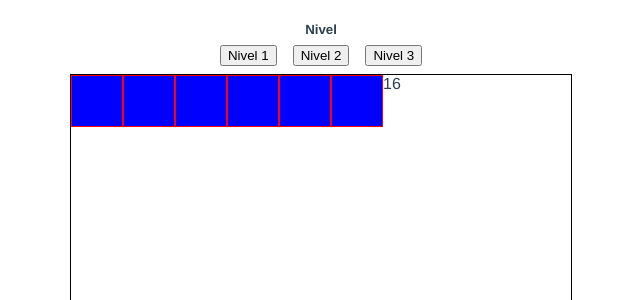
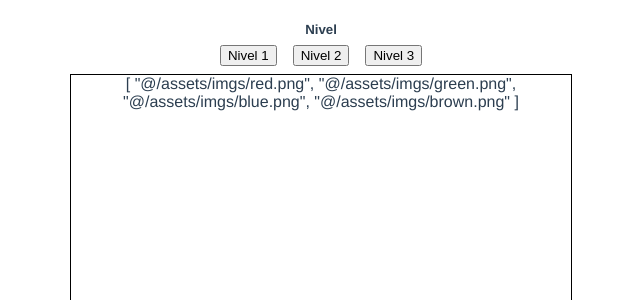
Before and after one commit to AlanDuOl/guess-vue, a Vue app: page / in a window 1280 px wide. Shown: the top 300 px of the page, without its empty margins (319-959 px from the left). Built offline with nearby package versions, Linux system fonts and the light colour scheme.

Commit message:
Start logic to shuffle the array

```diff
--- a/src/App.vue
+++ b/src/App.vue
@@ -2,16 +2,17 @@
   <div id="app">
     <h5>Nivel</h5>
     <div id="lvl-btns-container">
-      <button class="lvl-btn" value="16" v-on:click="changeLvl">Nivel 1</button>
-      <button class="lvl-btn" value="25" @click="changeLvl">Nivel 2</button>
-      <button class="lvl-btn" value="36" @click="changeLvl">Nivel 3</button>
+      <button class="lvl-btn" :value="levels.lvl1" v-on:click="changeLvl">Nivel 1</button>
+      <button class="lvl-btn" :value="levels.lvl2" @click="changeLvl">Nivel 2</button>
+      <button class="lvl-btn" :value="levels.lvl3" @click="changeLvl">Nivel 3</button>
     </div>
-    <Board :numTiles="numTiles" />
+    <Board :paths="finalPaths" :numTiles="numTiles"/>
   </div>
 </template>
 
 <script>
 import Board from './components/Board'
+
 export default {
 
   name: 'app',
@@ -21,14 +22,45 @@ export default {
   },
 
   data: () => {
-	return {
-		numTiles: '16'
-	}
+    return {
+      numTiles: '8',
+      paths: ['@/assets/imgs/red.png', '@/assets/imgs/green.png',
+				'@/assets/imgs/blue.png', '@/assets/imgs/brown.png',
+				'@/assets/imgs/gray.png', '@/assets/imgs/orange.png'
+      ],
+      finalPaths: ['@/assets/imgs/red.png', '@/assets/imgs/green.png',
+        '@/assets/imgs/blue.png', '@/assets/imgs/brown.png'
+      ],
+      levels: {
+        lvl1: '8',
+        lvl2: '10',
+        lvl3: '12'
+      }
+    }
   },
+
   methods: {
-	changeLvl(event) {
-		this.numTiles = event.target.value
-	}
+
+    changeLvl(event) {
+      this.numTiles = event.target.value
+      this.setPaths(this.numTiles)
+    },
+
+    setPaths(numTiles){
+      if(numTiles === this.levels.lvl1){
+        this.finalPaths = this.paths.slice(0,4)
+      }
+      else if(numTiles === this.levels.lvl2){
+        this.finalPaths = this.paths.slice(0,5)
+      }
+      else if(numTiles === this.levels.lvl3){
+        this.finalPaths = this.paths.slice(0,6)
+      }
+      else {
+        throw 'Unknow value for numTiles'
+      }
+    }
+
   }
 
 }
--- a/src/components/Board.vue
+++ b/src/components/Board.vue
@@ -2,7 +2,7 @@
     <div id="board-container">
         <tile v-for="(value, key) in images" :key="key" :url="value">
         </tile>
-		{{numTiles}}
+		{{this.paths}}
     </div>
 </template>
 
@@ -14,25 +14,32 @@ export default {
         'tile': Tile
     },
 	props: {
+		paths: Array,
 		numTiles: String
 	},
 	data: () => {
 		return {
-			images: { red: '@/assets/imgs/red.png',
-				green: '@/assets/imgs/green.png',
-				blue: '@/assets/imgs/blue.png',
-				brown: '@/assets/imgs/brown.png',
-				gray: '@/assets/imgs/gray.png',
-				orange: '@/assets/imgs/orange.png'
-			},
-			tiles: []
+			tilePaths: []
 		}
 	},
 	methods: {
 		shuffleTiles(){
-			if(this.tiles.lenght < this.numTiles+1){
-
+			let images = this.paths
+			const finalPaths = new Array(images.length * 2)
+			let cIndex = 0
+			while(images.length > 0){
+				let index = Math.floor(Math.random() * images.length)
+				if(this.numTiles.includes(images[index])){
+					finalPaths[cIndex] = images[index]
+					images.splice(index,1)
+					cIndex++
+				}
+				else {
+					this.tilePaths[cIndex] = images[index]
+					cIndex++
+				}
 			}
+			this.tilePaths = finalPaths
 		}
 	}
 }
```
